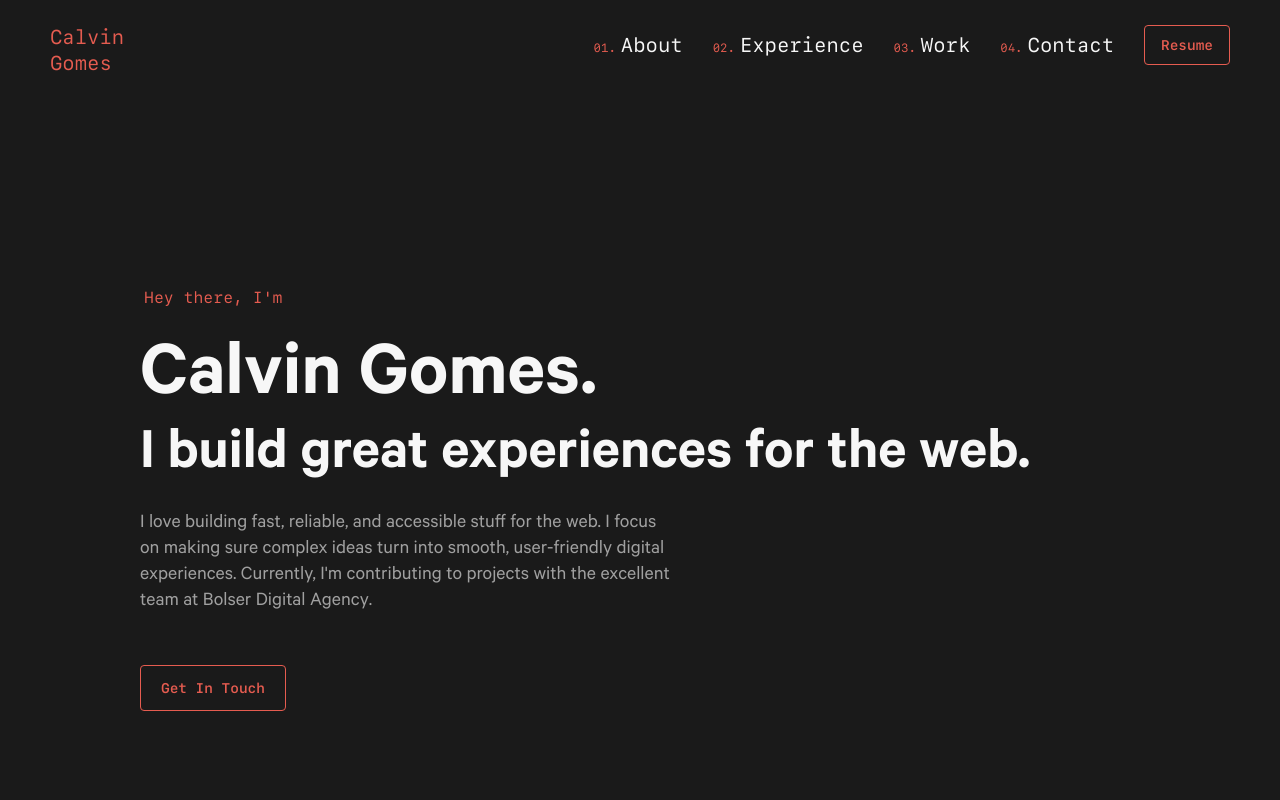
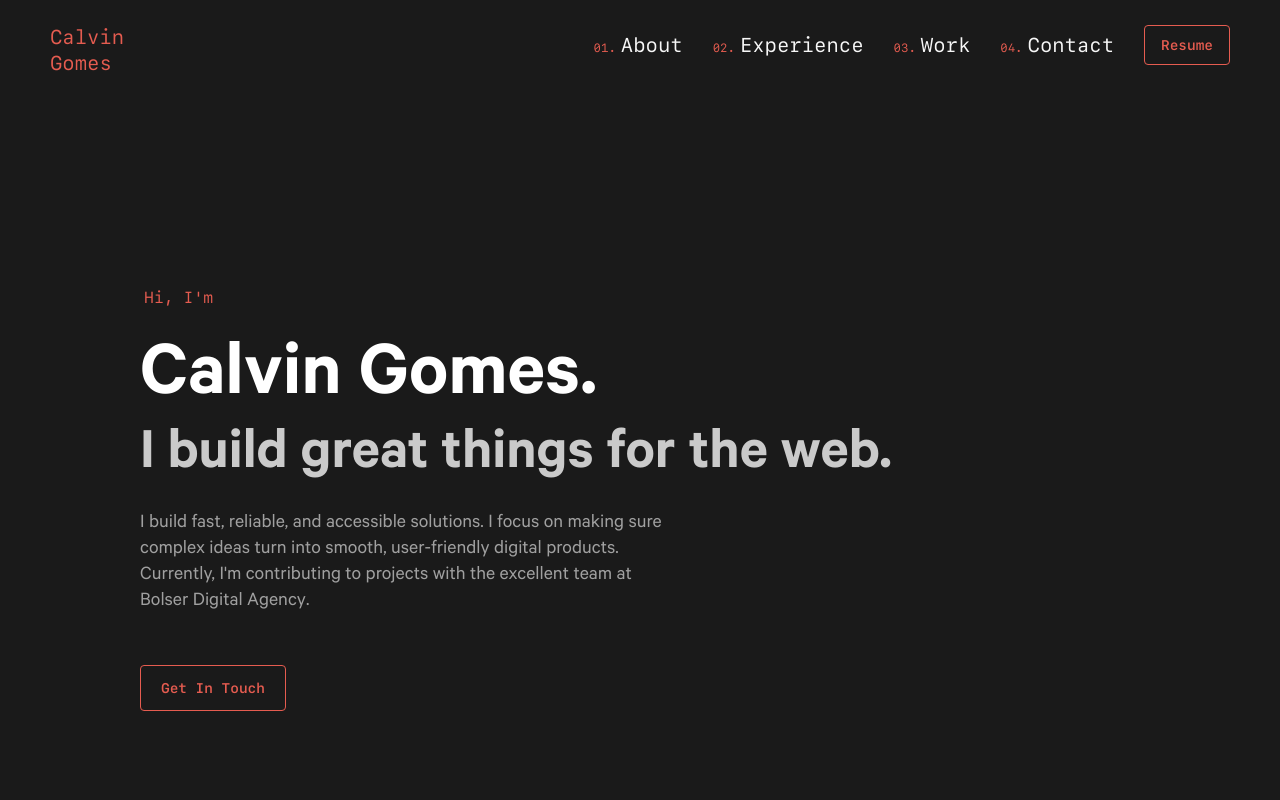
Before and after one commit to calvingomes/cal-portfolio, a Next.js app: page / in a window 1280 px wide. Shown: the top 800 px of the page. Built offline with nearby package versions, Linux system fonts and the light colour scheme.

Commit message:
UI and content updates to the Hero section

```diff
--- a/src/components/Hero/Hero.module.css
+++ b/src/components/Hero/Hero.module.css
@@ -24,6 +24,14 @@
   font-weight: 400;
 }
 
+.heroSection h2 {
+  color: var(--white);
+}
+
+.heroSection h3 {
+  color: var(--text-primary);
+}
+
 .heroSection p {
   margin: 20px 0 0;
   max-width: 540px;
@@ -48,8 +56,9 @@
 
 .emailLink:hover,
 .emailLink:focus {
-  background-color: rgba(100, 255, 218, 0.1);
-  outline: 0;
+  background-color: var(--accent-red-tint);
+  box-shadow: 3px 3px 0 0 var(--accent-red);
+  transform: translate(-4px, -4px);
 }
 
 .fadeup {
--- a/src/components/Hero/Hero.tsx
+++ b/src/components/Hero/Hero.tsx
@@ -14,7 +14,7 @@ const Hero = () => {
 
   if (!mounted) return <section className={styles.heroSection} />;
 
-  const one = <h1 key="1">{`Hey there, I'm`}</h1>;
+  const one = <h1 key="1">{`Hi, I'm`}</h1>;
   const two = (
     <h2 key="2" className="big-heading">
       Calvin Gomes.
@@ -22,15 +22,15 @@ const Hero = () => {
   );
   const three = (
     <h3 key="3" className="medium-heading">
-      I build great experiences for the web.
+      I build great things for the web.
     </h3>
   );
   const four = (
     <p key="4">
-      I love building fast, reliable, and accessible stuff for the web.
-      I focus on making sure complex ideas turn into smooth, user-friendly
-      digital experiences. Currently, {`I'm`} contributing to projects with the
-      excellent team at{" "}
+      I build fast, reliable, and accessible solutions.
+      I focus on making sure complex ideas turn into smooth,
+      user-friendly digital products. Currently, {`I'm`} contributing to
+      projects with the excellent team at{" "}
       <a href="https://bolser.co.uk/" target="_blank" rel="noreferrer">
         Bolser Digital Agency
       </a>
@@ -51,7 +51,7 @@ const Hero = () => {
   const items = [one, two, three, four, five];
 
   return (
-    <section className={styles.heroSection}>
+    <section id="home" className={styles.heroSection}>
       {prefersReducedMotion
         ? items
         : items.map((item, i) => (
```
